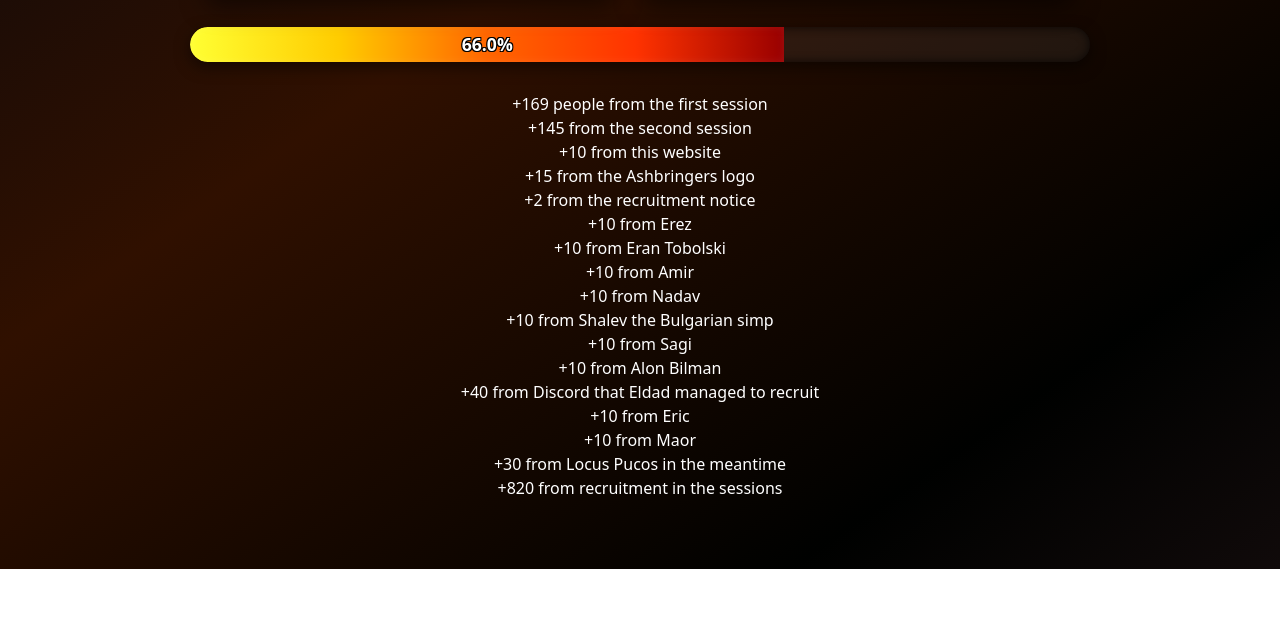
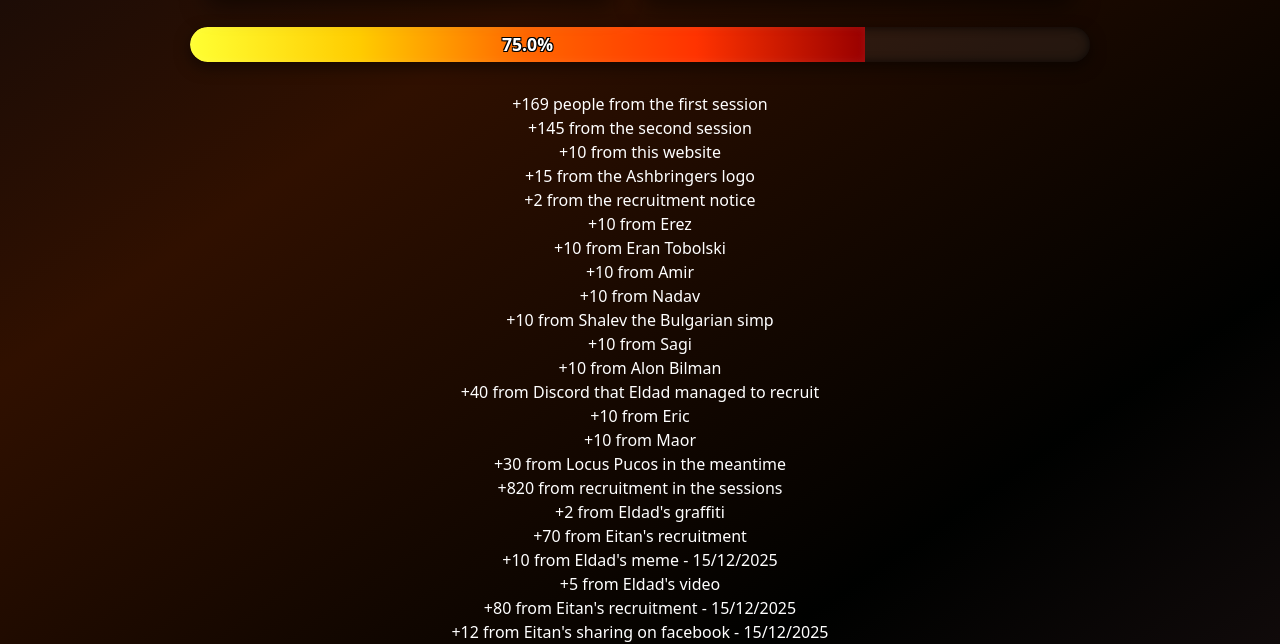
Before and after one commit to TheAshbringers/Army-Recruitment-logger, a plain HTML site: page index.html in a window 1280 px wide. Shown: the part 251-895 px from the top of the page. Before the commit the page ends 820 px from the top, so only its background shows below. Drawn offline with nearby package versions, Linux system fonts and the light colour scheme.

Commit message:
update to the recruitment

```diff
--- a/index.html
+++ b/index.html
@@ -100,6 +100,24 @@
                 <li>
                     +820 from recruitment in the sessions
                 </li>
+                <li>
+                    +2 from Eldad's graffiti
+                </li>
+                <li>
+                    +70 from Eitan's recruitment
+                </li>
+                <li>
+                    +10 from Eldad's meme - 15/12/2025
+                </li>
+                <li>
+                    +5 from Eldad's video
+                </li>
+                <li>
+                    +80 from Eitan's recruitment - 15/12/2025
+                </li>
+                <li>
+                    +12 from Eitan's sharing on facebook - 15/12/2025
+                </li>
             </ul>
         </div>
     </body>
```
